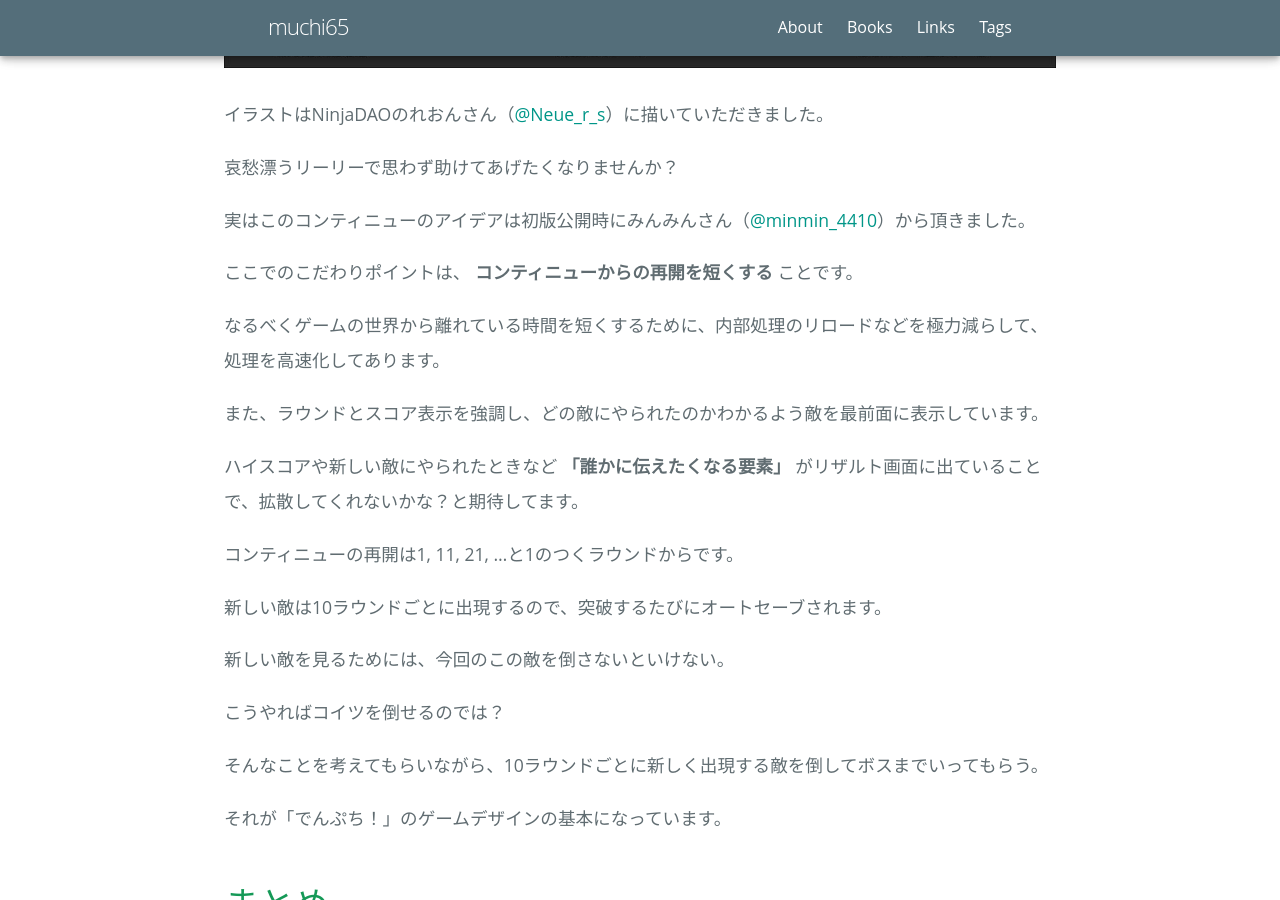
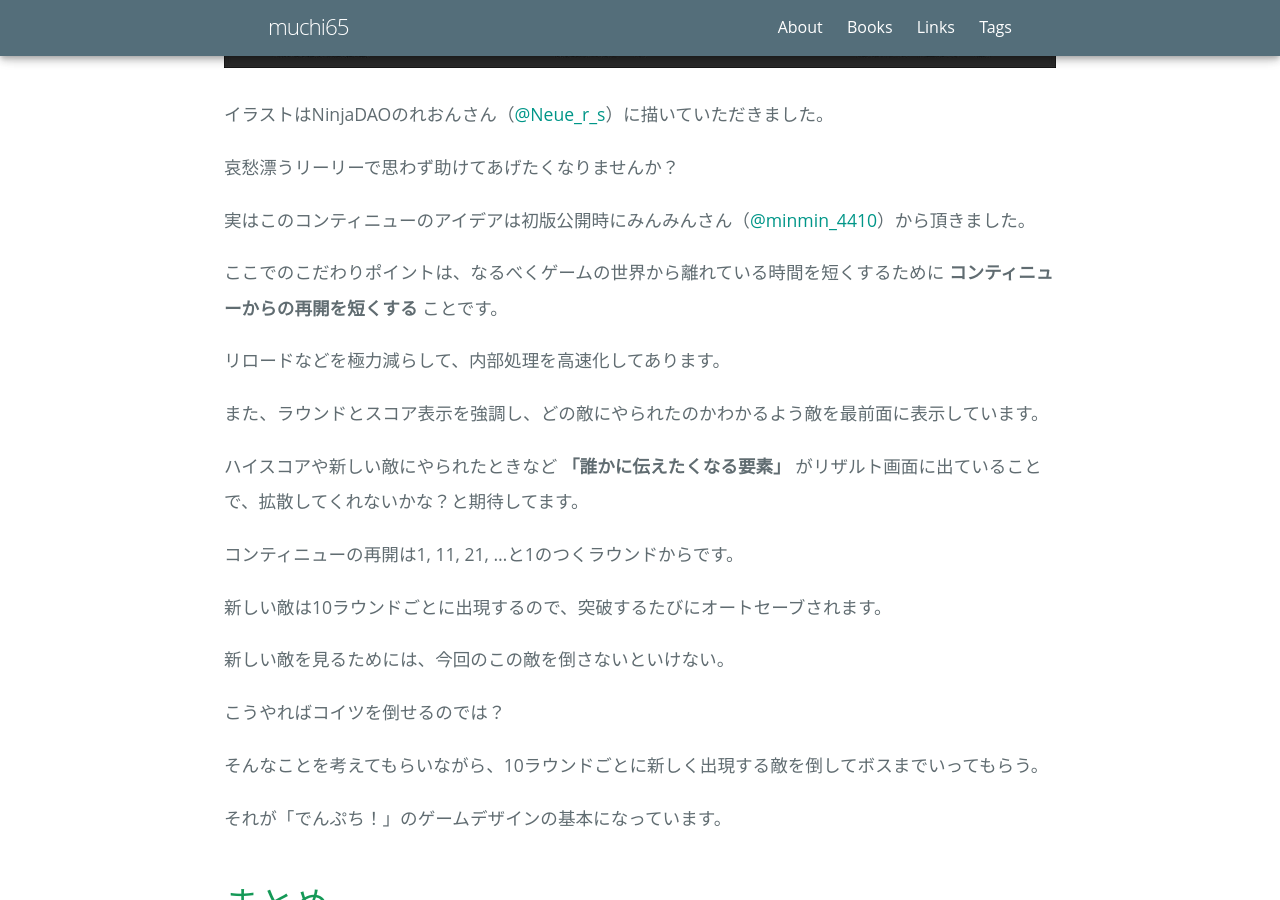
Before and after one commit to muchi65/muchi65.github.io, a Jekyll site: the page built from _posts/2024-08-12-how-to-make-denji-petit-02.md, in a window 1280 px wide and 900 px high, scrolled down 8405 px. Built offline with Jekyll 4.4.1, drawn with Linux system fonts in a browser that asks for light colours; some web fonts are replaced.

```diff
--- a/_posts/2024-08-12-how-to-make-denji-petit-02.md
+++ b/_posts/2024-08-12-how-to-make-denji-petit-02.md
@@ -182,9 +182,9 @@
 実はこのコンティニューのアイデアは初版公開時にみんみんさん（[@minmin_4410
 ](https://x.com/minmin_4410)）から頂きました。
 
-ここでのこだわりポイントは、 **コンティニューからの再開を短くする** ことです。
+ここでのこだわりポイントは、なるべくゲームの世界から離れている時間を短くするために **コンティニューからの再開を短くする** ことです。
 
-なるべくゲームの世界から離れている時間を短くするために、内部処理のリロードなどを極力減らして、処理を高速化してあります。
+リロードなどを極力減らして、内部処理を高速化してあります。
 
 また、ラウンドとスコア表示を強調し、どの敵にやられたのかわかるよう敵を最前面に表示しています。
 
```
Also changed, not shown: other parts of _posts/2024-08-12-how-to-make-denji-petit-02.md (+3 -3 lines), _posts/2024-07-31-how-to-make-denji-petit-01.md (+1 -1 lines).
